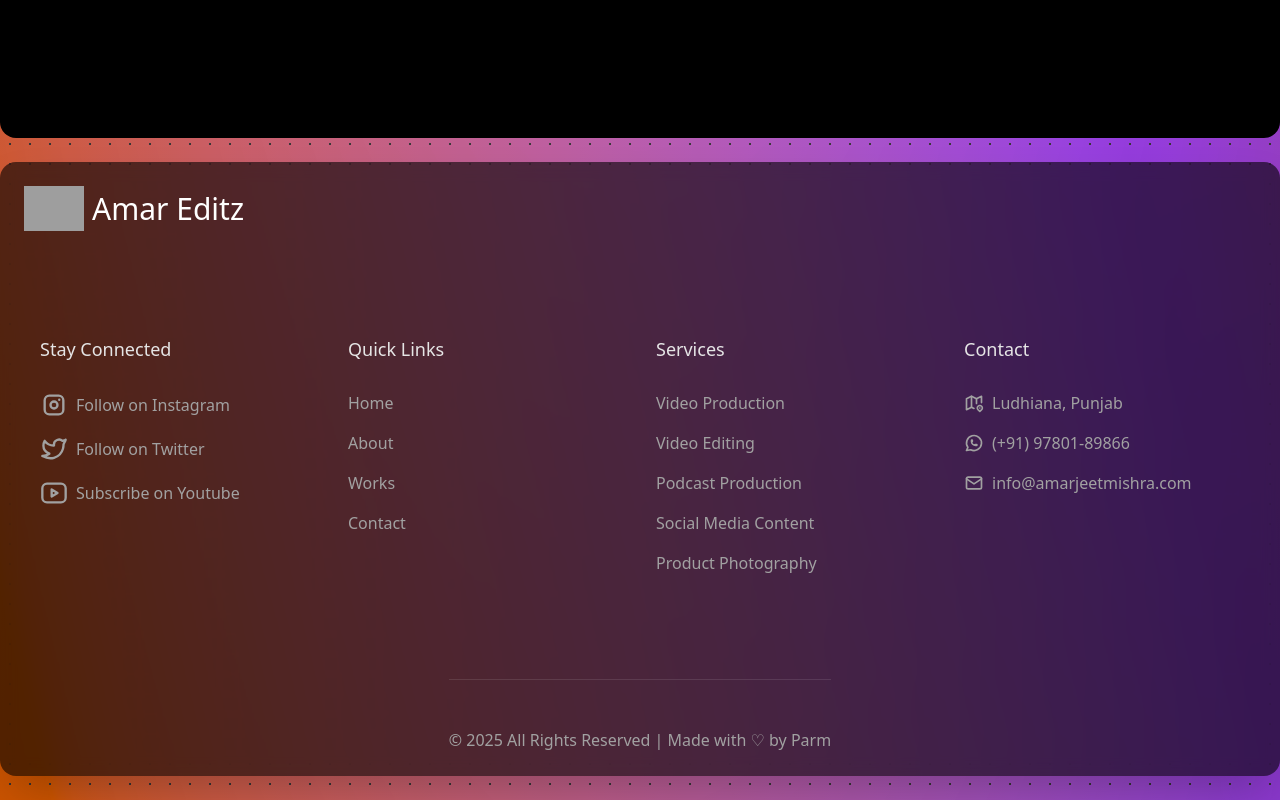
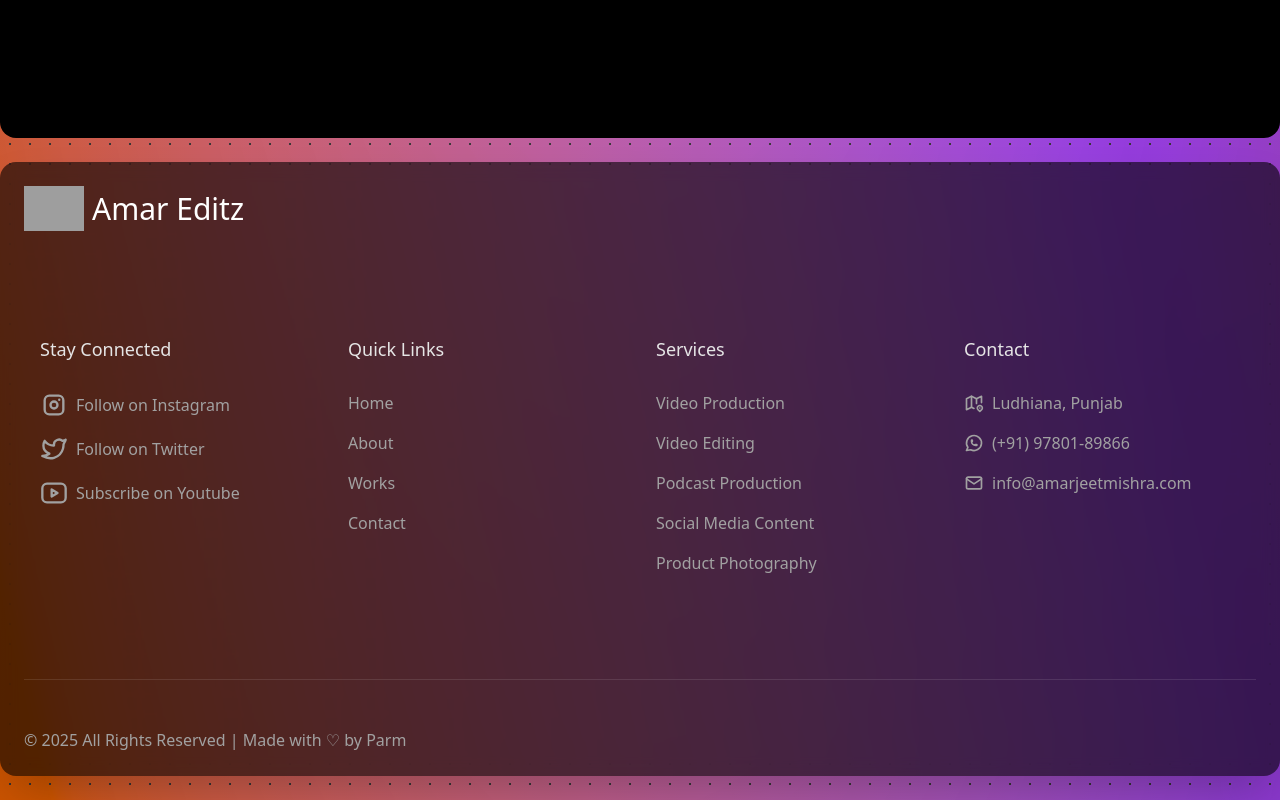
Before and after one commit to iamparmjeet/PortfolioAmarV2, a Next.js app: page / in a window 1280 px wide. Shown: the part 4606-5406 px from the top of the page. Built offline with nearby package versions, Linux system fonts and the light colour scheme; grey boxes are pictures that could not be loaded.

Commit message:
Width fix with w-full

```diff
--- a/src/components/footer/footer-copyright.tsx
+++ b/src/components/footer/footer-copyright.tsx
@@ -5,7 +5,7 @@ const year = d.getFullYear();
 
 export default function FooterCopyright() {
   return (
-    <section className="text-neutral-400 pt-6 md:pt-12 mx-auto text-start border-t border-white/10 ">
+    <section className="w-full text-neutral-400 pt-6 md:pt-12 mx-auto text-start border-t border-white/10 ">
       <p>
         ©
         {" "}
```
